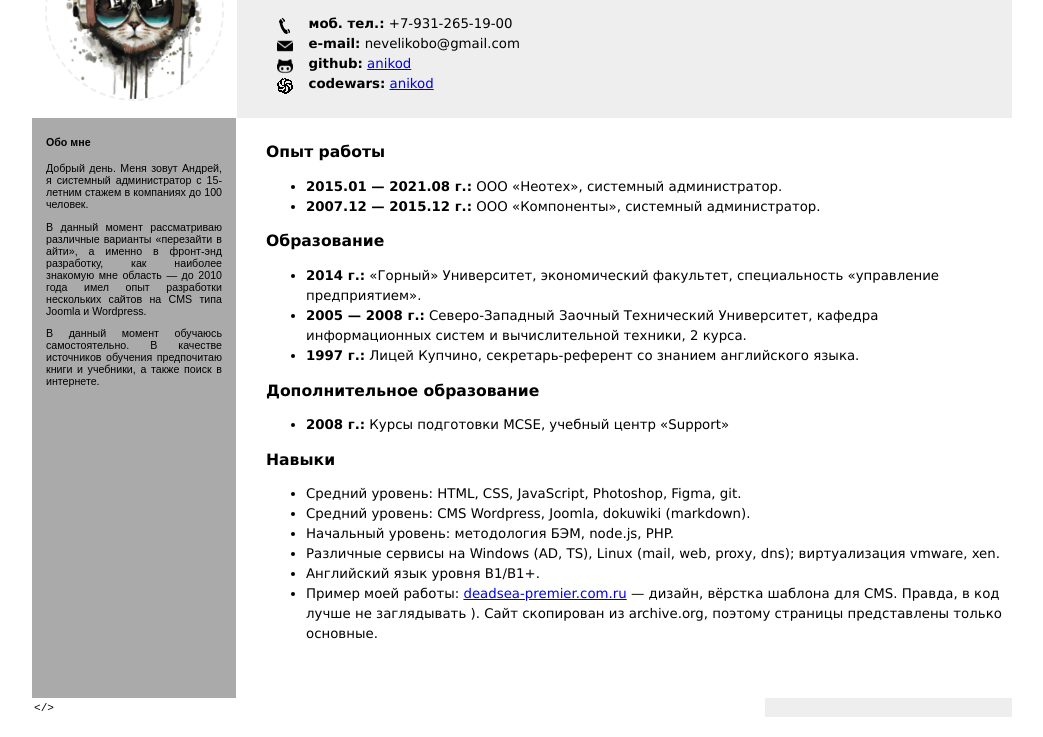
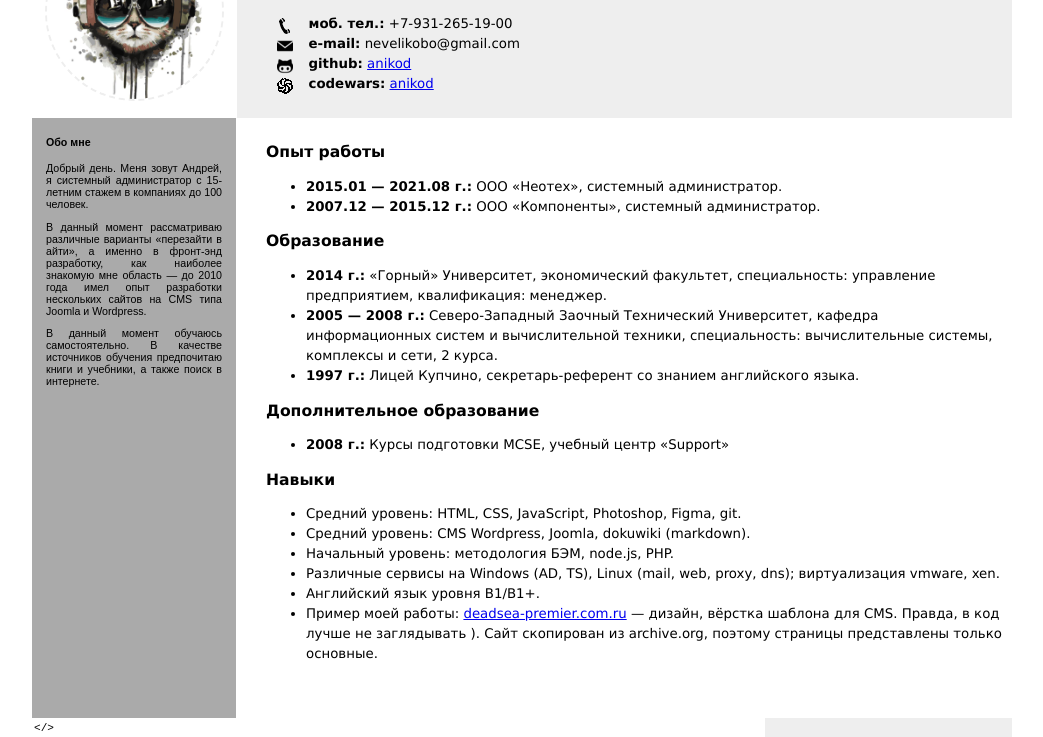
Before and after one commit to anikod/cv, a plain HTML site: page index.html in a window 1280 px wide. Shown: the part 95-832 px from the top of the page, without its empty margins (118-1161 px from the left). Drawn offline with Linux system fonts and the light colour scheme.

Commit message:
fix: minor bug fixes

```diff
--- a/index.html
+++ b/index.html
@@ -73,10 +73,10 @@
 
                     <h3>Образование</h3>
                     <ul>
-                        <li><b>2014 г.:</b> &laquo;Горный&raquo; Университет, экономический факультет, специальность
-                            &laquo;управление предприятием&raquo;.</li>
+                        <li><b>2014 г.:</b> &laquo;Горный&raquo; Университет, экономический факультет, специальность:
+                            управление предприятием, квалификация: менеджер.</li>
                         <li><b>2005 &mdash; 2008 г.:</b> Северо-Западный Заочный Технический Университет, кафедра
-                            информационных систем и вычислительной техники, 2 курса.</li>
+                            информационных систем и вычислительной техники, специальность: вычислительные системы, комплексы и сети,  2 курса.</li>
                         <li><b>1997 г.:</b> Лицей Купчино, секретарь-референт со знанием английского языка.</li>
                     </ul>
 
```
